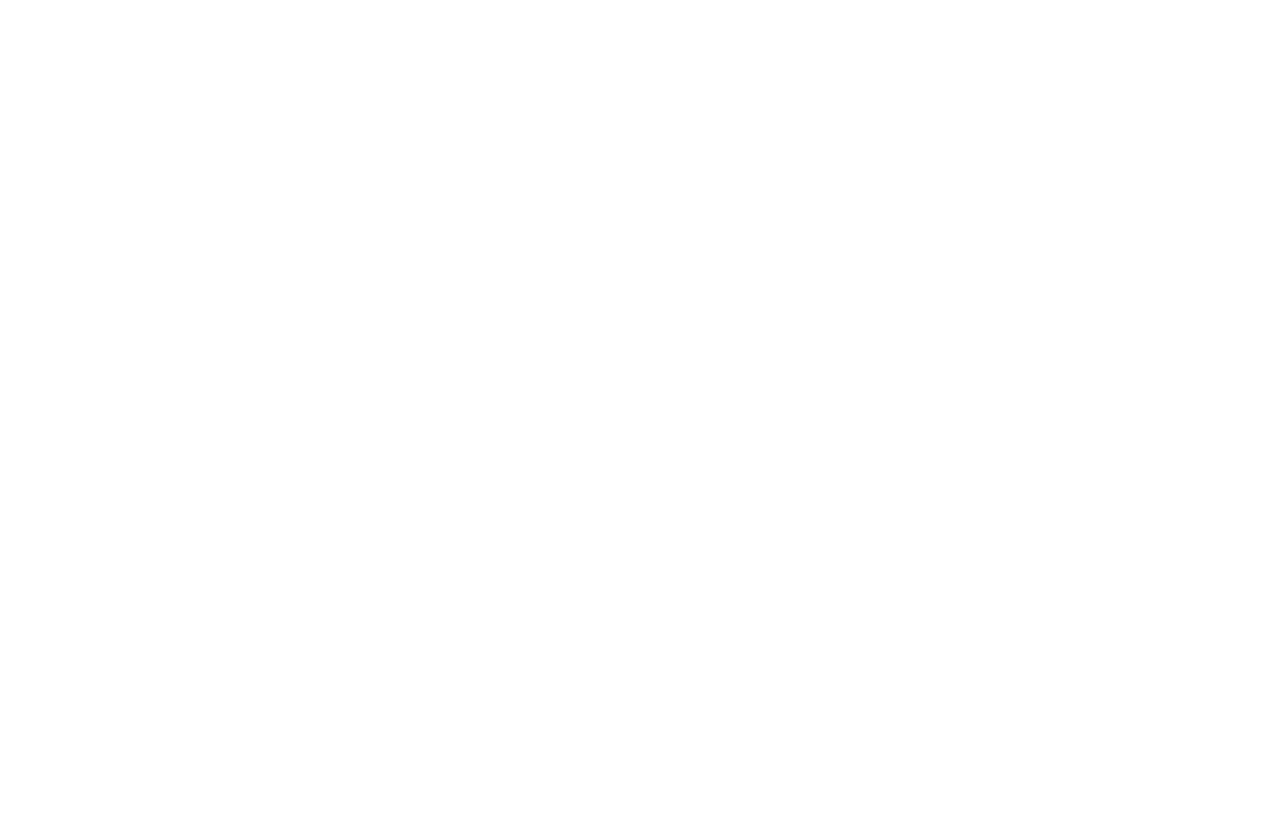
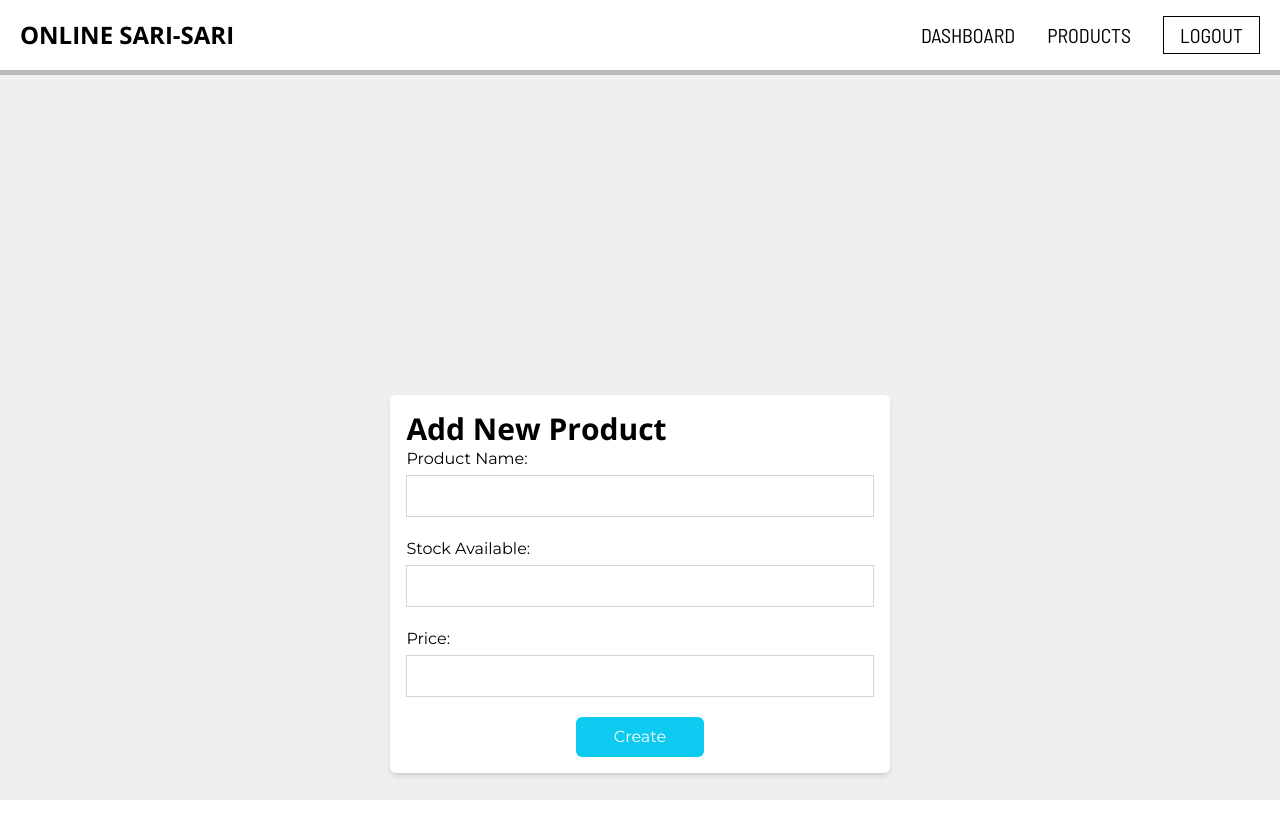
Before and after one commit to polarshipment/IT3202_Project, a React (Create React App) app in the folder client/: page /user/products/add in a window 1280 px wide. Before the commit this address had no page. Shown: the top 838 px of the page. Before the commit the page ends 800 px from the top, so only its background shows below. Built offline with nearby package versions, Linux system fonts and the light colour scheme.

Commit message:
add navbar

```diff
--- a/client/src/App.js
+++ b/client/src/App.js
@@ -2,13 +2,15 @@
 import { BrowserRouter, Routes, Route } from "react-router-dom";
 
 /* General Pages */
-// import Login from "./pages/login/login";
+import Login from "./pages/login/Login";
 // register page if mada
 
 /* User Pages */
+import Layout from './components/layout/layout';
 import Products from './pages/products/Products';
 import AddProduct from './pages/products/AddProduct';
 import UpdateProduct from './pages/products/UpdateProduct';
+import Dashboard from './pages/dashboard/Dashboard'
 
 
 function App() {
@@ -16,12 +18,15 @@
     <BrowserRouter>
       <Routes>
         {/* General Page Routes*/}
-        {/* <Route path="/" element={<Login />} /> */}
+        <Route path="/" element={<Login />} />
 
         {/* User Page Routes */}
-        <Route path="/" element={<Products />} />
-        <Route path="/add" element={<AddProduct/>} />
-        <Route path="/update/:id" element={<UpdateProduct/>} />
+        <Route path="user" element={<Layout />}>
+          <Route index element={<Dashboard />} />                           {/* localhost/user */}
+          <Route path="products" element={<Products />} />                  {/* localhost/user/products */}
+          <Route path="products/add" element={<AddProduct />} />            {/* localhost/user/products/add*/}
+          <Route path="products/update/:id" element={<UpdateProduct />} />  {/* localhost/user/products/update/1*/}
+        </Route>
       </Routes>
     </BrowserRouter>
   );
--- a/client/src/components/navbar/navbar.js
+++ b/client/src/components/navbar/navbar.js
@@ -3,11 +3,11 @@
 function Navbar() {
   return (
     <nav className="w-screen flex flex-row justify-between items-center bg-white px-5 py-4 border-b-[5px] border-custom-grey2">
-      <h1 className="font-['Open_Sans'] font-bold text-2xl">ONLINE SARI-SARI</h1>
+      <a href='/user' className="font-['Open_Sans'] font-bold text-2xl">ONLINE SARI-SARI</a>
       <div className="flex items-center font-['Barlow_Semi_Condensed'] text-xl">
-        <div className="cursor-pointer ms-8">DASHBOARD</div>
-        <div className="cursor-pointer ms-8">PRODUCTS</div>
-        <div className="cursor-pointer border border-black px-4 py-1 ms-8">LOGOUT</div>
+        <a href='/user' className="cursor-pointer ms-8 hover:text-gray-500">DASHBOARD</a>
+        <a href='/user/products' className="cursor-pointer ms-8 hover:text-gray-500">PRODUCTS</a>
+        <a href='#' className="cursor-pointer border border-black px-4 py-1 ms-8 hover:text-gray-500 hover:border-gray-500">LOGOUT</a>
       </div>
     </nav>
   )
--- a/client/src/pages/products/Products.js
+++ b/client/src/pages/products/Products.js
@@ -23,7 +23,7 @@
 
   return (
     <div className="w-9/12 bg-white">
-      <Link to="/add" className="bg-custom-skyblue text-white px-4 py-[6px] mb-10 ms-10">+ Add Product</Link>
+      <Link to="/user/products/add" className="bg-custom-skyblue text-white px-4 py-[6px] mb-10 ms-10">+ Add Product</Link>
       <table className="w-full">
         <thead>
           <tr>
```
